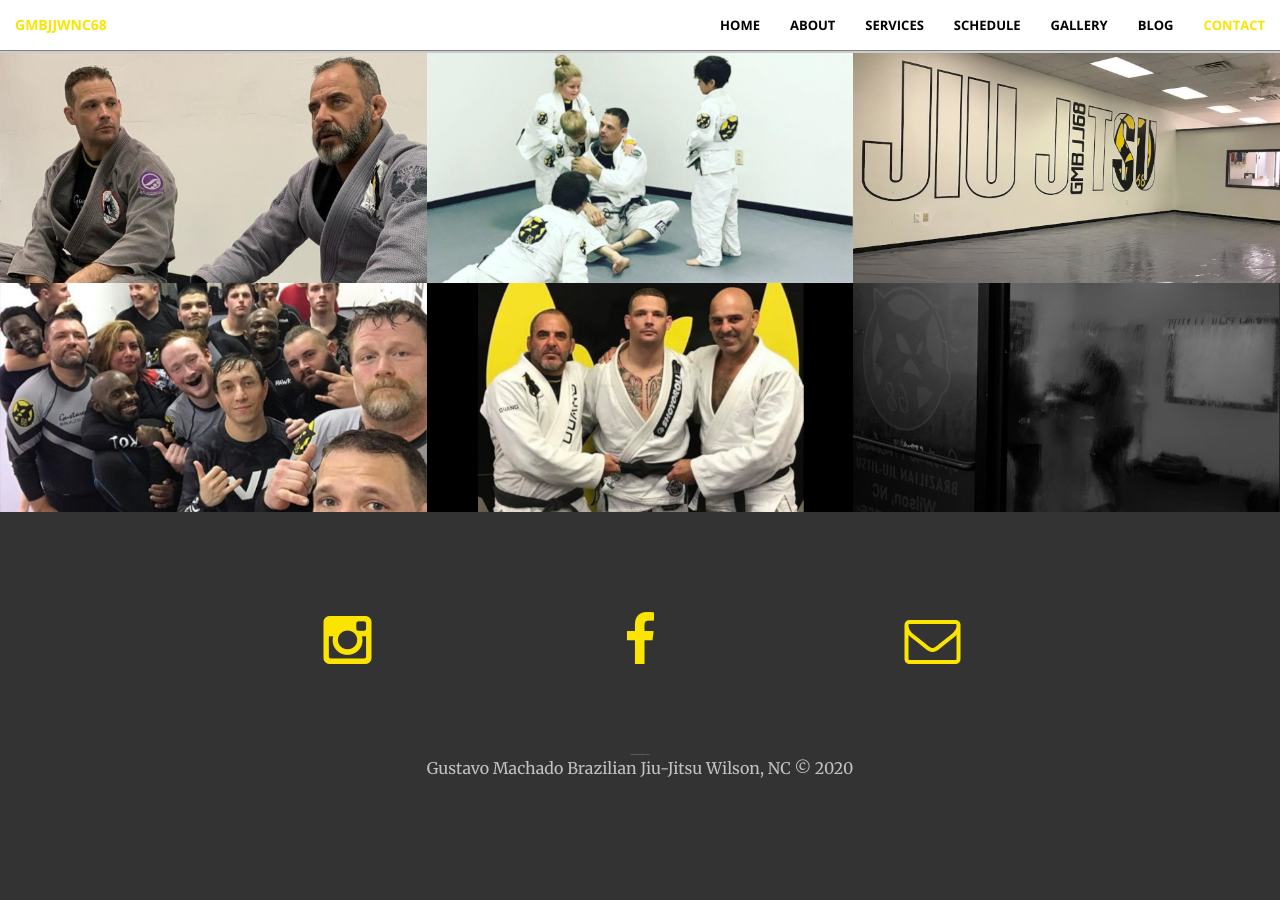
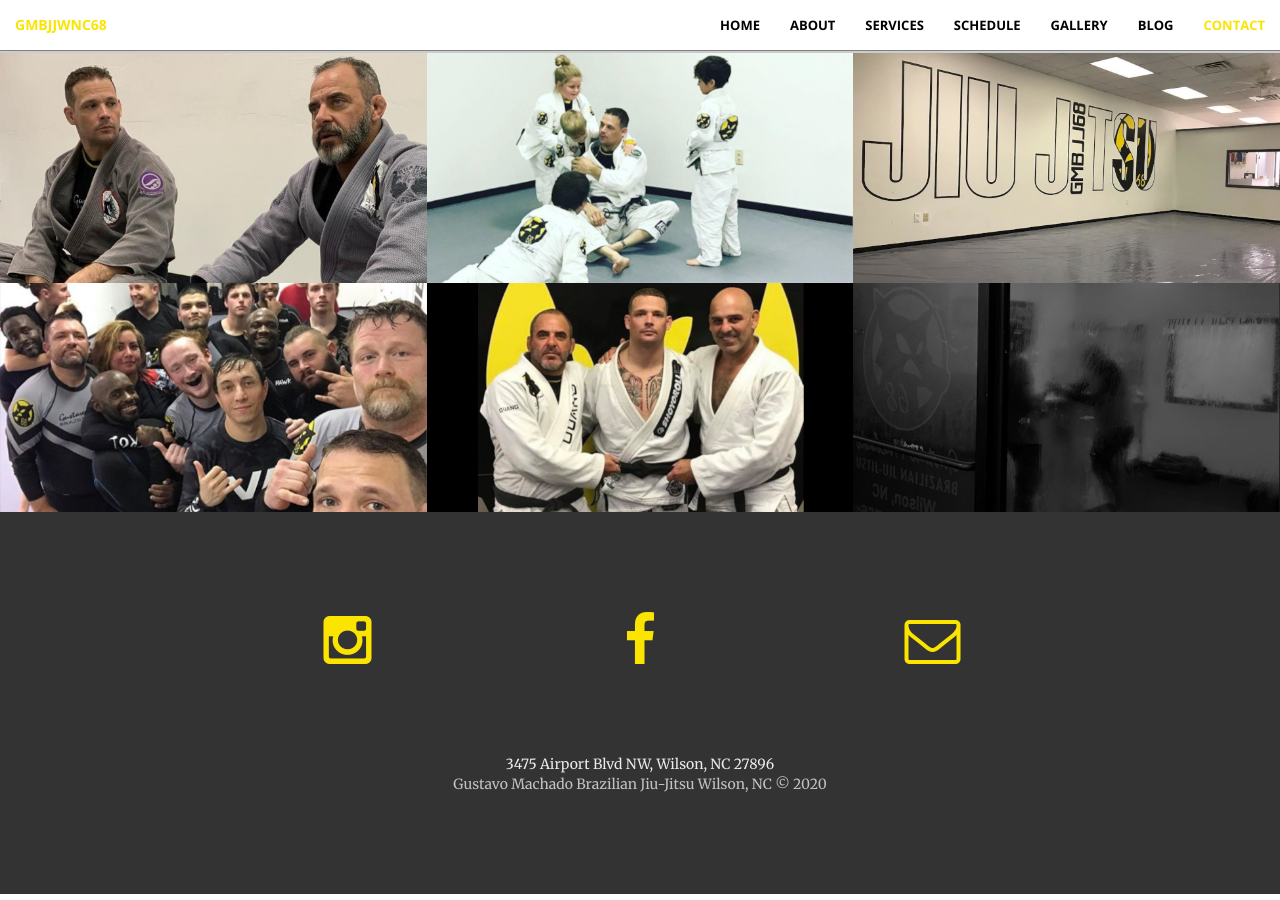
Before and after one commit to gmbjjwnc68/gmbjjwnc68.github.io, a Jekyll site: the page built from index.html, in a window 1280 px wide and 900 px high, scrolled down 2393 px. Built offline with Jekyll 4.4.1, drawn with Linux system fonts in a browser that asks for light colours.

Commit message:
Add contact-copyright class and use it

```diff
--- a/_includes/contact.html
+++ b/_includes/contact.html
@@ -38,7 +38,7 @@
                     <div class="contact-address text-faded2">3475 Airport Blvd NW, Wilson, NC 27896</div>
                 </a>
                 <!-- <hr class="gray"> -->
-                <p class="text-faded">Gustavo Machado Brazilian Jiu-Jitsu Wilson, NC © 2020</p>
+                <div class="contact-copyright text-faded">Gustavo Machado Brazilian Jiu-Jitsu Wilson, NC © 2020</div>
             </div>
         </div>
     </div>
--- a/_sass/_base.scss
+++ b/_sass/_base.scss
@@ -236,7 +236,10 @@
 
 .contact {
     .contact-address {
-        font-size: 1px;
+        font-size: 1em;
+    }
+    .contact-copyright {
+        font-size: .5em;
     }
 }
 
```
